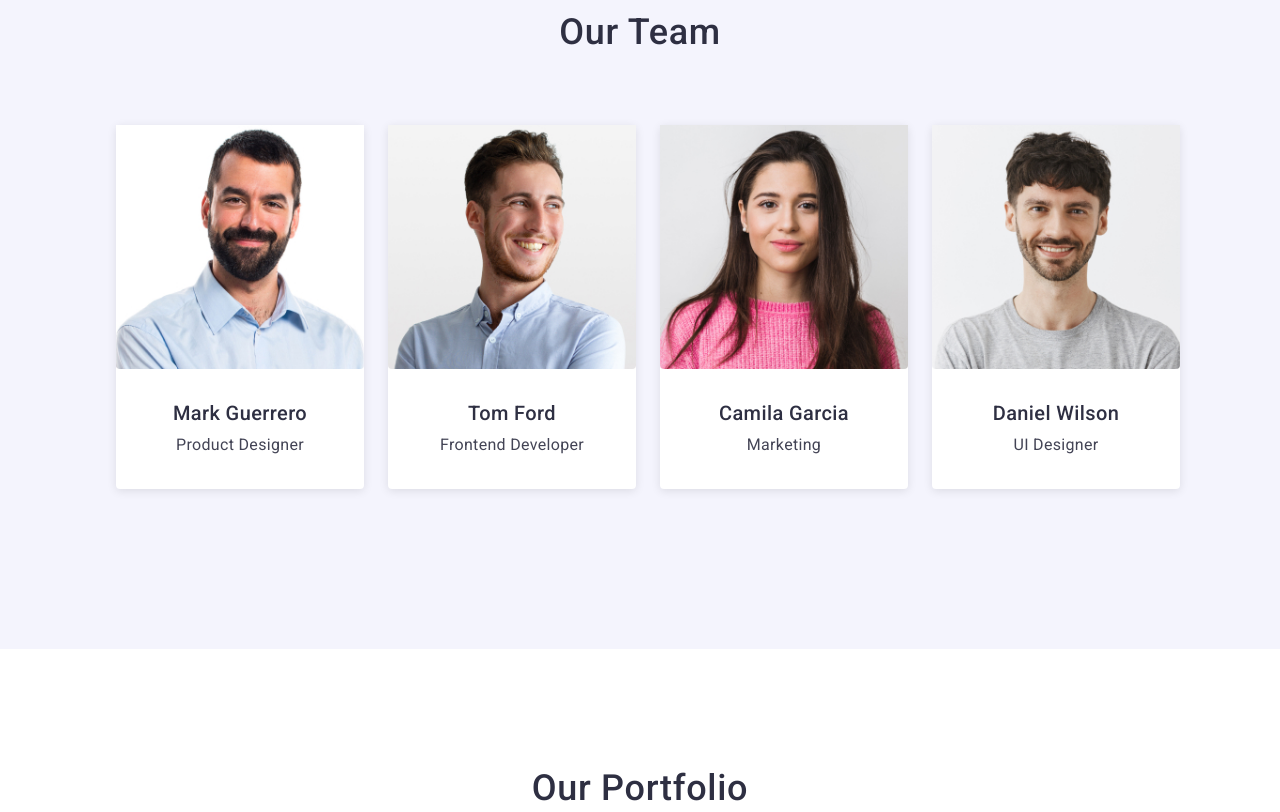
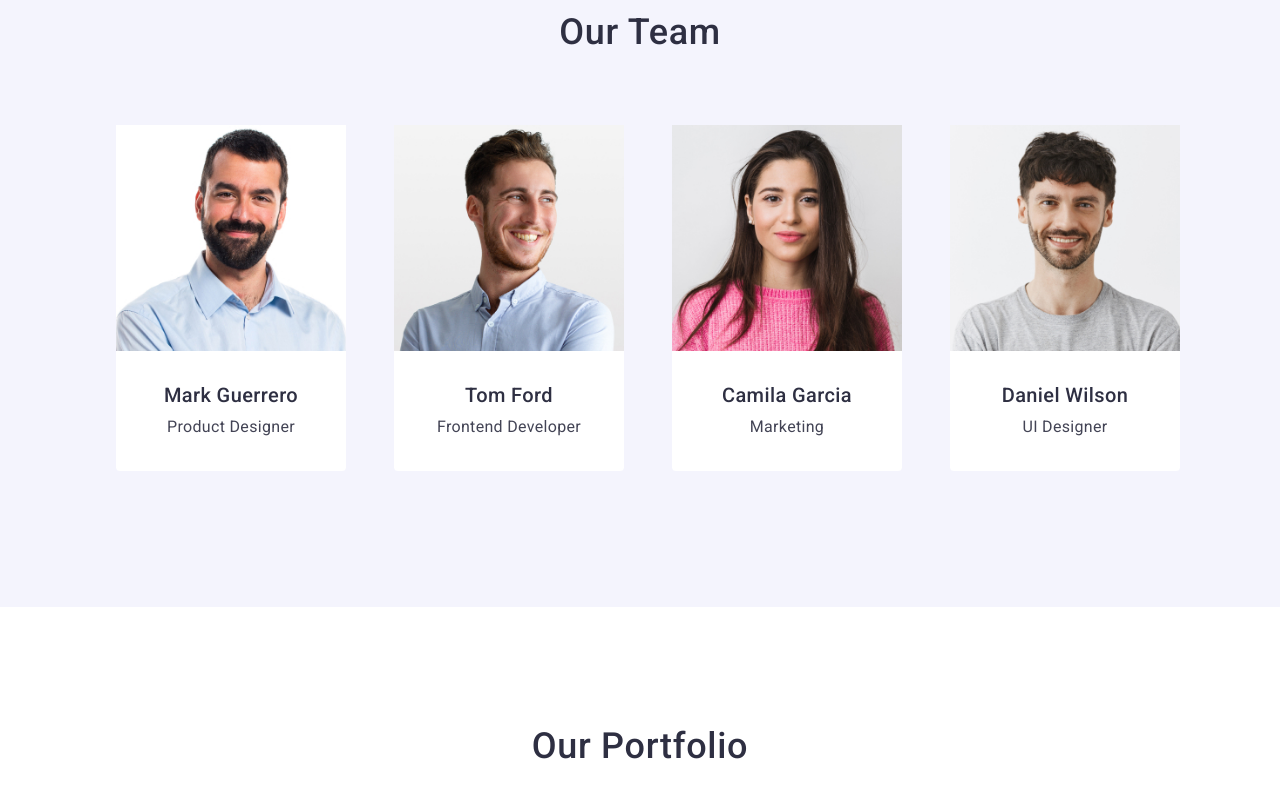
Before and after one commit to ZhyvotivskyiOleksii/goit-markup-hw-03, a plain HTML site: page index.html in a window 1280 px wide. Shown: the part 1240-2052 px from the top of the page. Drawn offline with nearby package versions, Linux system fonts and the light colour scheme.

Commit message:
ad leson

```diff
--- a/css/style.css
+++ b/css/style.css
@@ -204,7 +204,6 @@ address{
     line-height: 1.5;
     letter-spacing: 0.02em;
     text-align: center;
-    margin-bottom: 32px;
 }
 
 .team-box{
@@ -213,28 +212,20 @@ address{
 
 }
 
-.team-box ul {
+.team-list{
+    gap: 24px;
     display: flex;
-    justify-content: space-between;
 
 }
 
 
-  .team-box li.team-card {
-    margin-bottom: 24px;
-    width: 264px;
-    text-align: center;
-    box-shadow: 0px 2px 10px rgba(0, 0, 0, 0.1);
-    border-radius: 4px;
 
 
-  }
+
 
   .team-card img {
     width: 100%;
     height: auto;
-    border-radius: 0 0 4px 4px
-
   }
 
 
@@ -242,7 +233,9 @@ address{
 .team-card{
     background-color: #FFFFFF;
     margin-right: 24px;
-
+    flex-basis: calc((100% - 72px) / 4);
+    border-radius: 0 0 4px 4px;
+    background-color: #FFFFFF;
 }
 .team-name{
     font-weight: 500;
@@ -250,11 +243,15 @@ address{
     line-height: 1.2;
     letter-spacing: 0.02em;
     color: #2e2f42;
-    margin-top: 32px;
     margin-bottom: 8px;
+    text-align: center;
 
 }
 
+.tim-nameinfo{
+    padding: 32px 0;
+
+}
 
 .portfolio-box h2 {
     text-align: center;
--- a/index.html
+++ b/index.html
@@ -88,26 +88,34 @@
       <section class="section team-box">
         <div class="container">
           <h2 class="title">Our Team</h2>
-          <ul>
+          <ul class="team-list">
             <li class="team-card">
               <img src="./images/img.jpg" width="264" alt="Mark Guerrero" />
+              <div class="tim-nameinfo">
                 <h3 class="team-name">Mark Guerrero</h3>
                 <p class="title-advantages">Product Designer</p>
+              </div>
             </li>
             <li class="team-card">
               <img src="./images/img-1.jpg" width="264" alt="Tom Ford" />
+              <div class="tim-nameinfo">
                 <h3 class="team-name">Tom Ford</h3>
                 <p class="title-advantages">Frontend Developer</p>
+              </div>
             </li>
             <li class="team-card">
               <img src="./images/img-2.jpg" width="264" alt="Camila Garcia" />
+              <div class="tim-nameinfo">
                 <h3 class="team-name">Camila Garcia</h3>
                 <p class="title-advantages">Marketing</p>
+              </div>
             </li>
             <li class="team-card">
               <img src="./images/img-3.jpg" width="264" alt="Daniel Wilson" />
+              <div class="tim-nameinfo">
                 <h3 class="team-name">Daniel Wilson</h3>
                 <p class="title-advantages">UI Designer</p>
+              </div>
             </li>
           </ul>
         </div>
```
Lines whose indentation alone changed are shown as unchanged.
